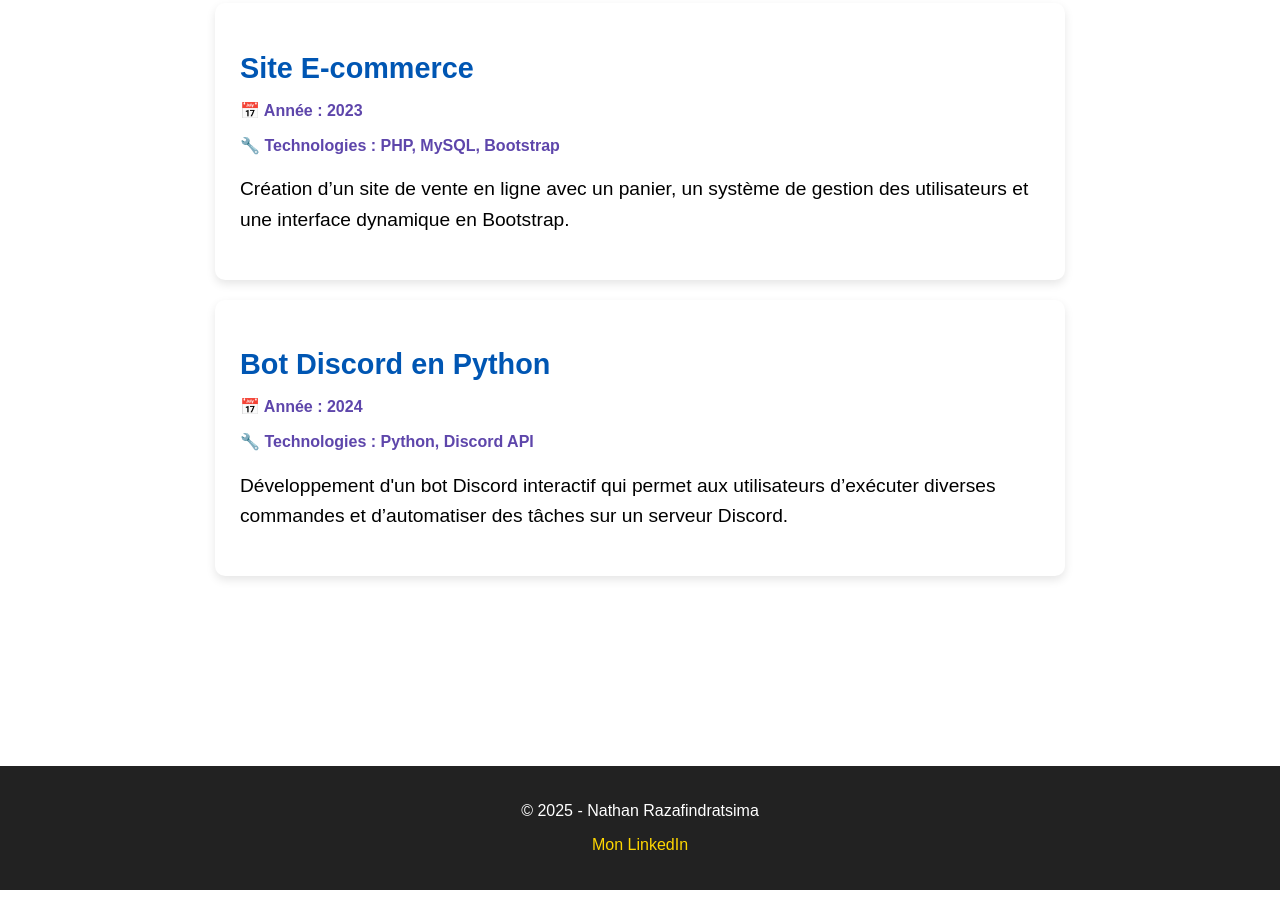
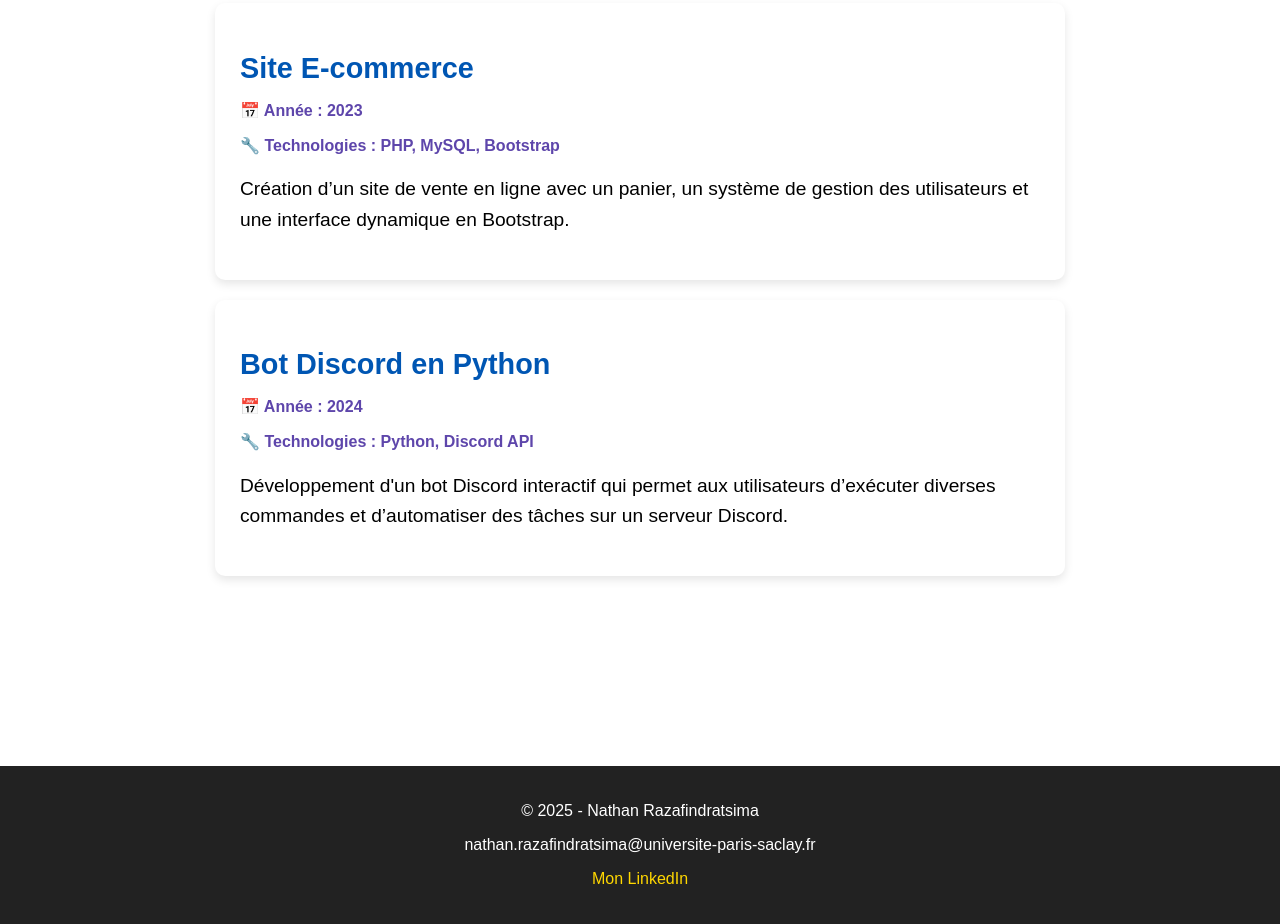
Before and after one commit to nthrz/portfolioNathan, a plain HTML site: page html/projets.html in a window 1280 px wide. Shown: the part 522-1446 px from the top of the page. Before the commit the page ends 1412 px from the top, so only its background shows below. Drawn offline with Linux system fonts and the light colour scheme.

Commit message:
ajout de l'adresse mail dans le footer des projets

```diff
--- a/html/projets.html
+++ b/html/projets.html
@@ -57,6 +57,7 @@
 
 <footer>
     <p>© 2025 - Nathan Razafindratsima</p>
+    <p>nathan.razafindratsima@universite-paris-saclay.fr</p>
     <p><a href="https://www.linkedin.com/in/nathan-razafindratsima-0b82002a8/" target="_blank">Mon LinkedIn</a></p>
 </footer>
 
```
